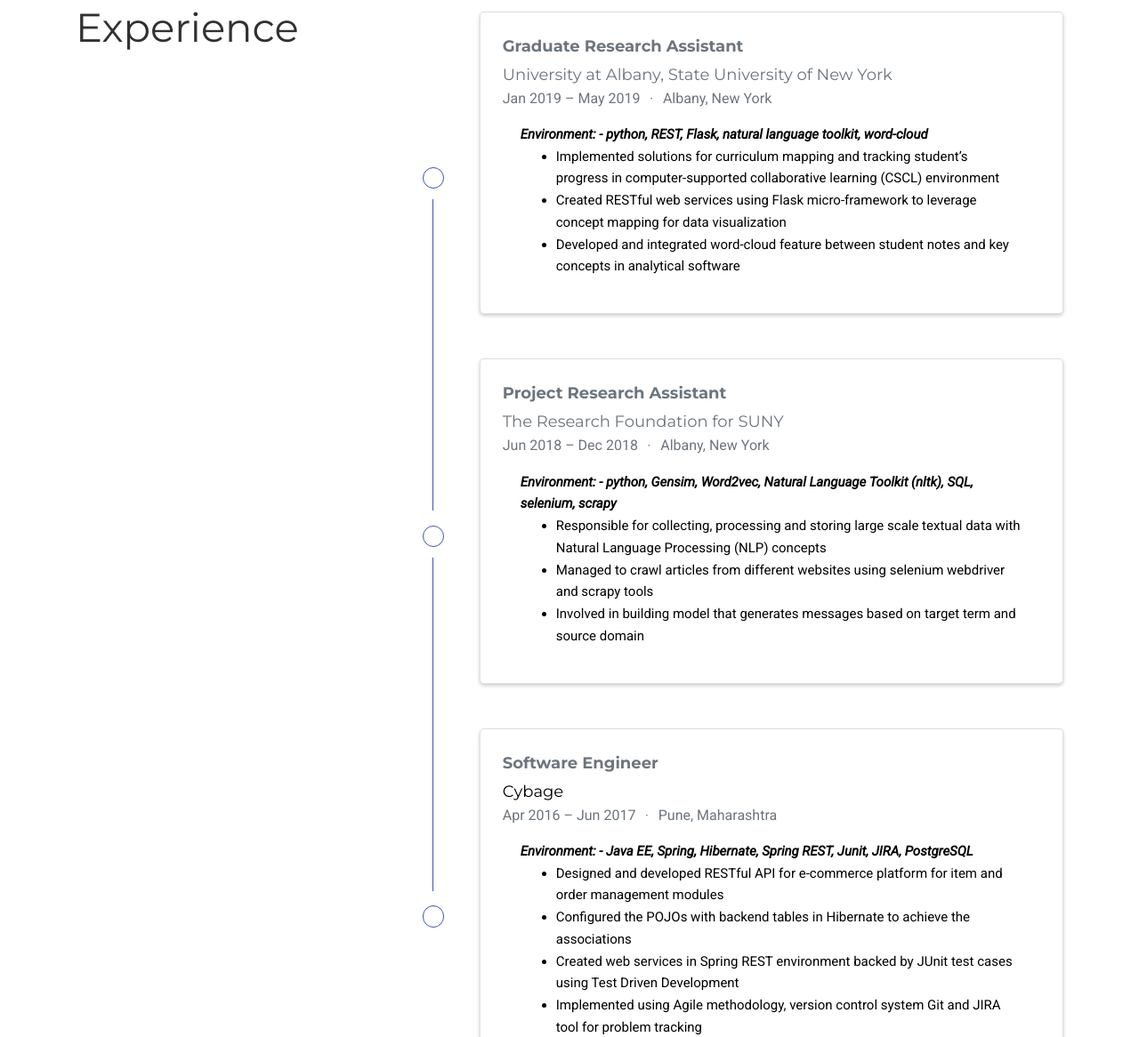
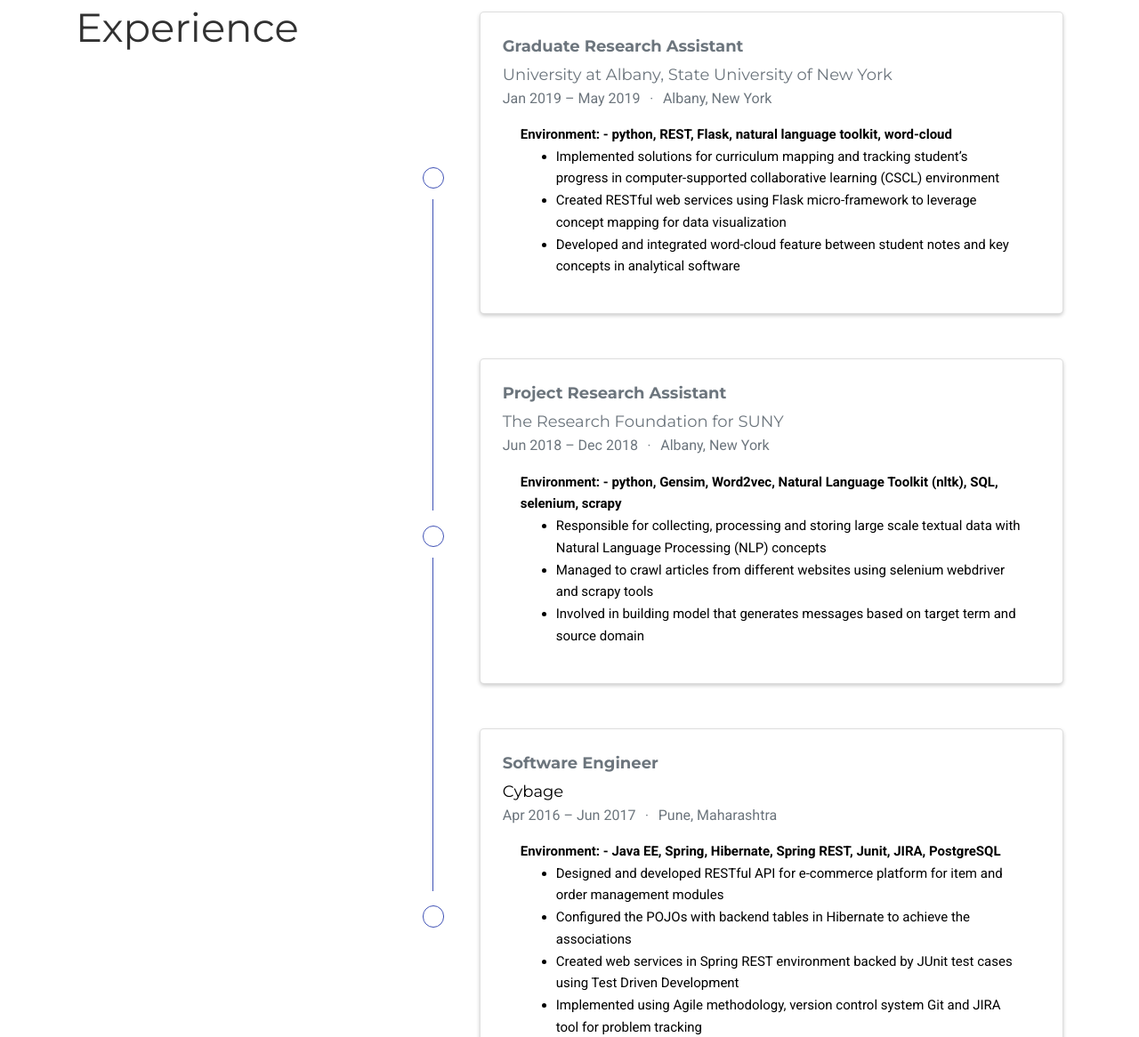
Before and after one commit to harshshah94/harshshah94.github.io, a plain HTML site: page index.html in a window 1280 px wide. Shown: the part 1425-2591 px from the top of the page at 89% size. Drawn offline with nearby package versions, Linux system fonts and the light colour scheme; some icons are missing.

Commit message:
experience.md italic style removed

```diff
--- a/index.html
+++ b/index.html
@@ -708,7 +708,7 @@
                 <span>Albany, New York</span>
 
             </div>
-            <div class="card-text"><strong><em>Environment: - python, REST, Flask, natural language toolkit, word-cloud</em></strong></p>
+            <div class="card-text"><strong>Environment: - python, REST, Flask, natural language toolkit, word-cloud</strong></p>
 
 <ul>
 <li>Implemented solutions for curriculum mapping and tracking student’s progress in computer-supported collaborative learning (CSCL) environment</li>
@@ -752,7 +752,7 @@
                 <span>Albany, New York</span>
 
             </div>
-            <div class="card-text"><strong><em>Environment: - python, Gensim, Word2vec, Natural Language Toolkit (nltk), SQL, selenium, scrapy</em></strong></p>
+            <div class="card-text"><strong>Environment: - python, Gensim, Word2vec, Natural Language Toolkit (nltk), SQL, selenium, scrapy</strong></p>
 
 <ul>
 <li>Responsible for collecting, processing and storing large scale textual data with Natural Language Processing (NLP) concepts</li>
@@ -795,7 +795,7 @@
                 <span>Pune, Maharashtra</span>
 
             </div>
-            <div class="card-text"><strong><em>Environment: - Java EE, Spring, Hibernate, Spring REST, Junit, JIRA, PostgreSQL</em></strong></p>
+            <div class="card-text"><strong>Environment: - Java EE, Spring, Hibernate, Spring REST, Junit, JIRA, PostgreSQL</strong></p>
 
 <ul>
 <li>Designed and developed RESTful API for e-commerce platform for item and order management modules</li>
```
